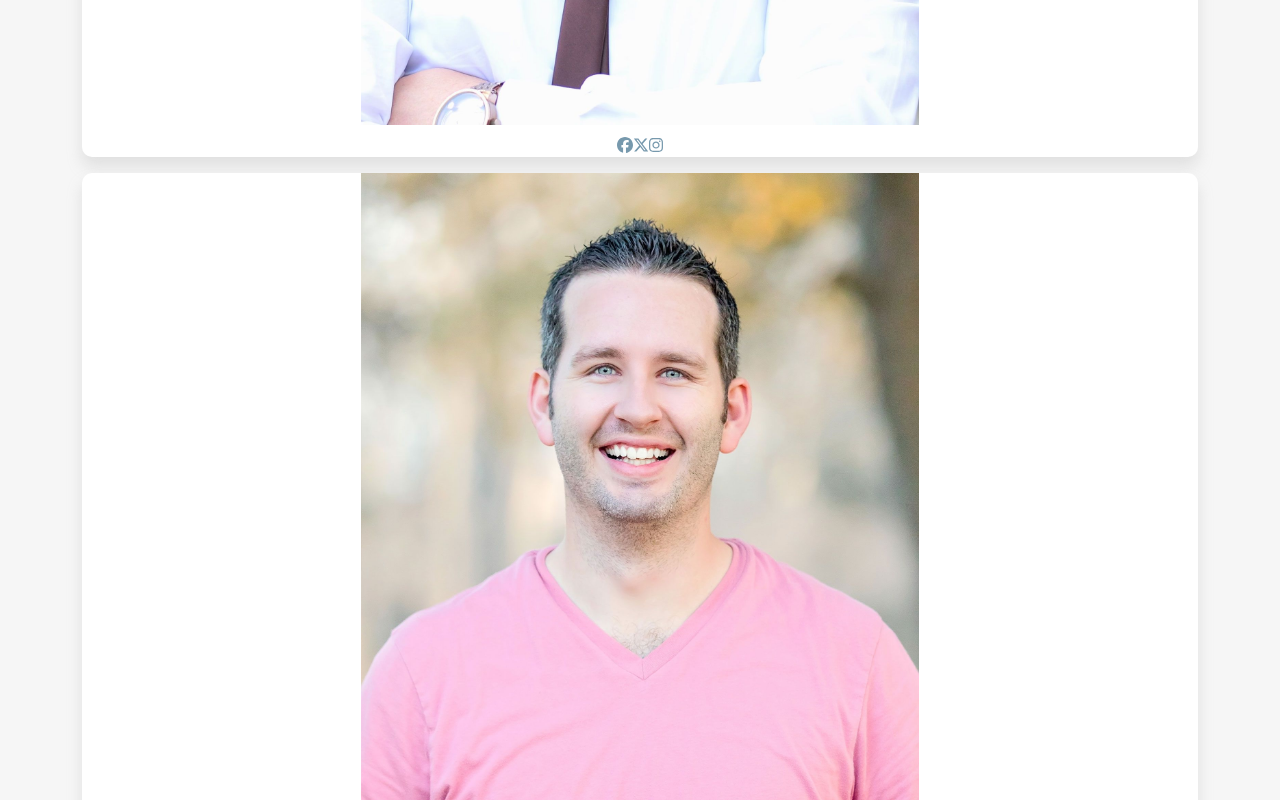
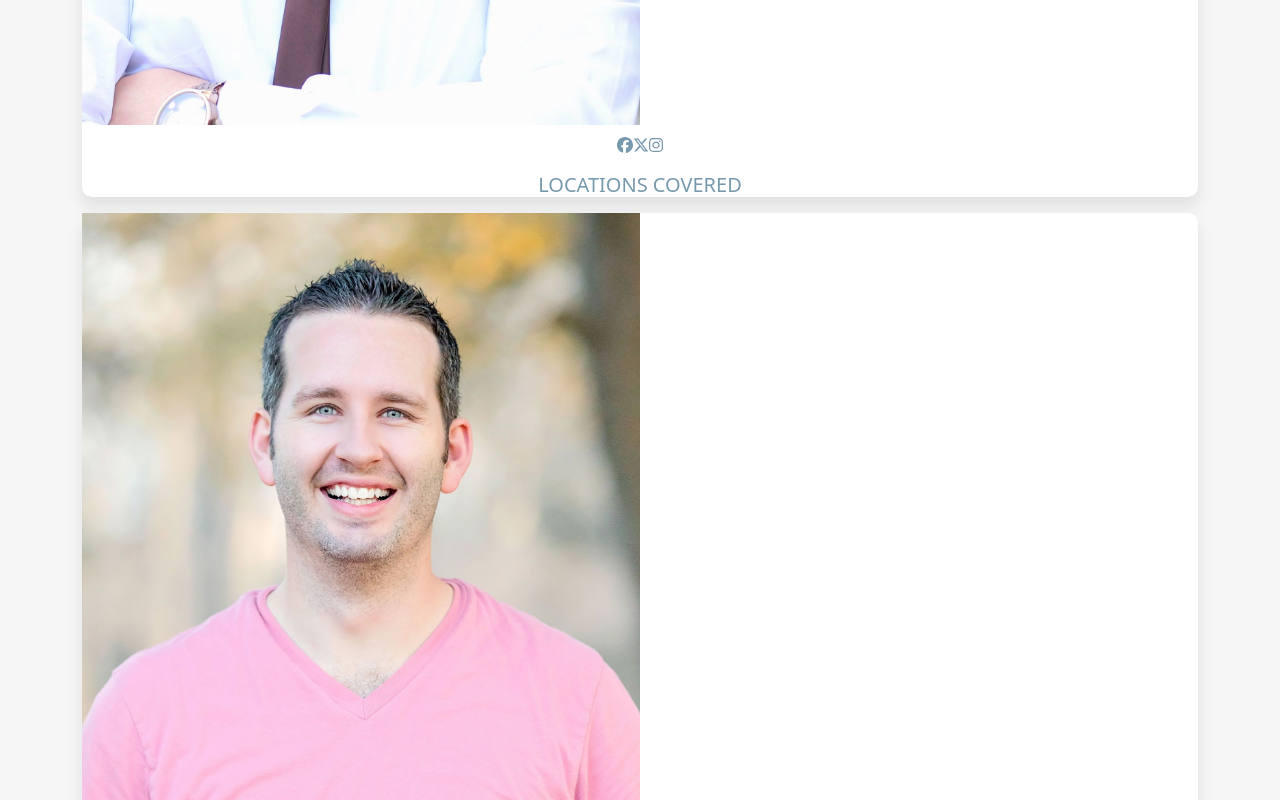
Before and after one commit to MiriamPecora/proj-html-vuejs, a Vue app: page /about in a window 1280 px wide. Shown: the part 1800-2600 px from the top of the page. Built offline with nearby package versions, Linux system fonts and the light colour scheme.

Commit message:
[UPD] card add arrow li

```diff
--- a/src/components/AppCard.vue
+++ b/src/components/AppCard.vue
@@ -4,7 +4,9 @@ import { library } from '@fortawesome/fontawesome-svg-core'
 import { faFacebook } from '@fortawesome/free-brands-svg-icons';
 import { faXTwitter } from '@fortawesome/free-brands-svg-icons';
 import { faInstagram } from '@fortawesome/free-brands-svg-icons';
+import { faCircleArrowRight } from '@fortawesome/free-solid-svg-icons';
 
+library.add(faCircleArrowRight)
 library.add(faFacebook)
 library.add(faXTwitter)
 library.add(faInstagram)
@@ -39,9 +41,10 @@ export default {
 
 <template>
 <div class="team-10-card" :class="{'card-lg': isFullWidth}">
-    <div>
+    <div class="d-flex">
         <img :src="imageUrl" :alt="this.name">
     </div>
+    <div>
         <h2>{{ name }}</h2>
         <span>
             <font-awesome-icon icon="fa-brands fa-facebook"/>
@@ -49,6 +52,16 @@ export default {
             <font-awesome-icon icon="fa-brands fa-instagram"/>
         </span>
         <p>{{ description }}</p>
+        <div>
+            <h5>LOCATIONS COVERED</h5>
+            <ul>
+                <li>
+                    <font-awesome-icon icon="fa-solid fa-circle-right-arrow"/>
+                    {{ locations }}
+                </li>
+            </ul>
+        </div>
+    </div>
 </div>
 </template>
 
```
Lines whose indentation alone changed are shown as unchanged.
